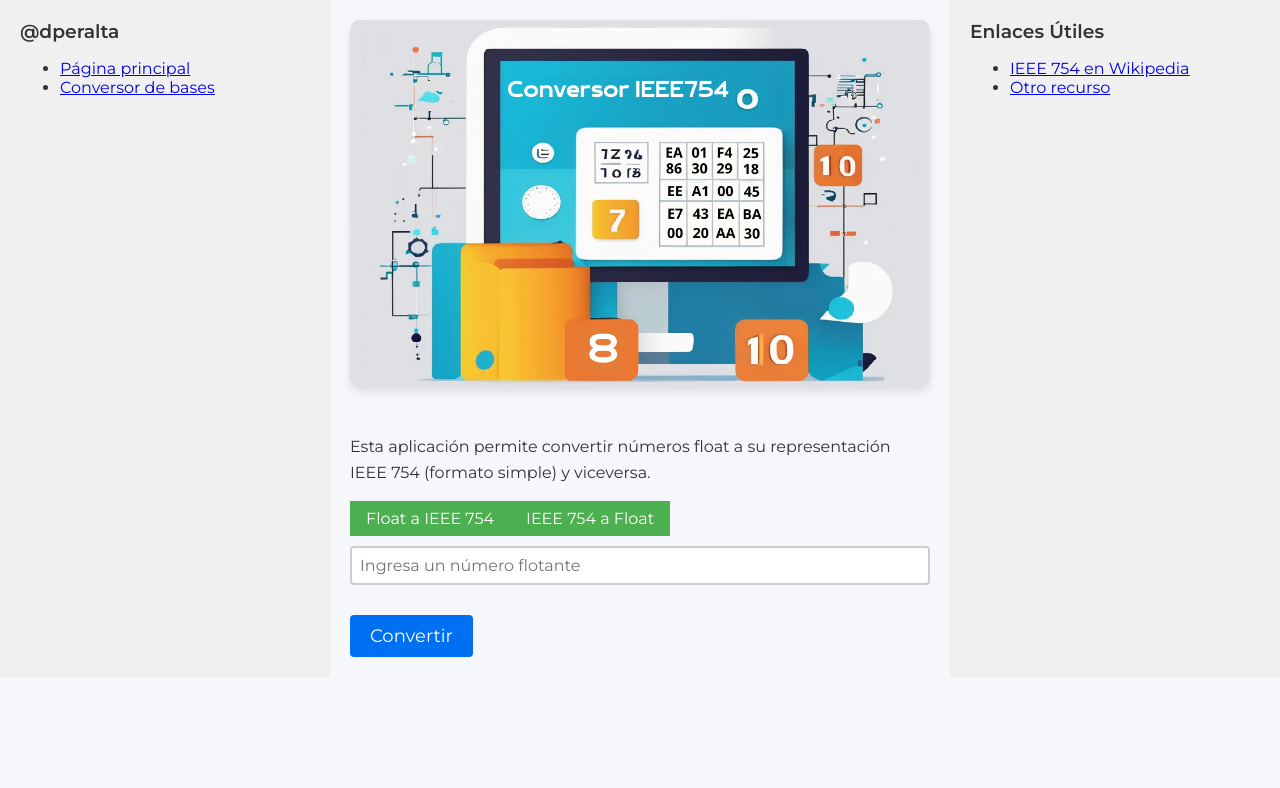
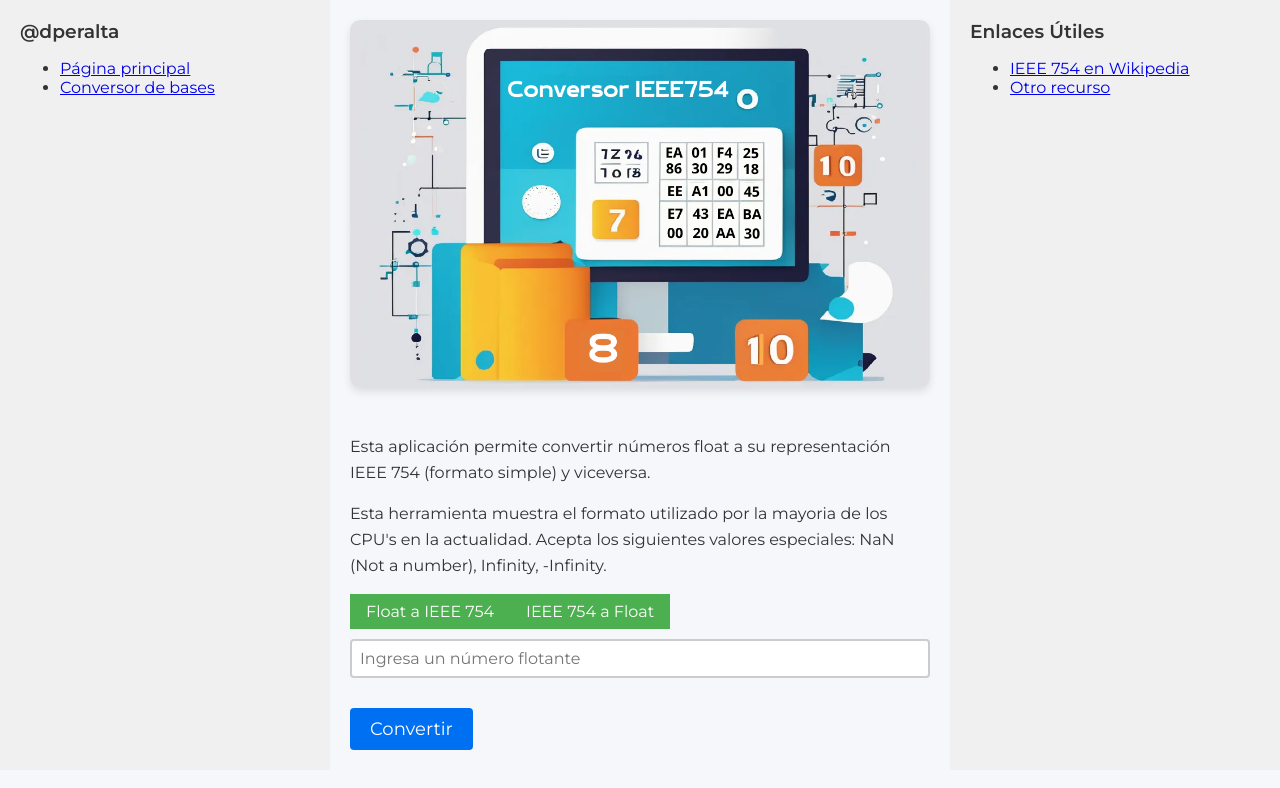
Before and after one commit to dperalta86/ieee754, a Next.js app: page / in a window 1280 px wide. Shown: the top 788 px of the page. Built offline with nearby package versions, Linux system fonts and the light colour scheme.

Commit message:
Se "limpia" error después de un NaN. Se agreggó estilos a cadena de bits

```diff
--- a/src/components/Header.js
+++ b/src/components/Header.js
@@ -2,6 +2,8 @@ const Header = () => (
     <div className="header">
         <img src="/images/image.png" alt="Descripción" className="heroImage" />
         <p>Esta aplicación permite convertir números float a su representación IEEE 754 (formato simple) y viceversa.</p>
+        <p>Esta herramienta muestra el formato utilizado por la mayoria de los CPU's en la actualidad. Acepta los
+         siguientes valores especiales: NaN (Not a number), Infinity, -Infinity.</p>
     </div>
 );
 
--- a/src/styles/BitDisplay.module.css
+++ b/src/styles/BitDisplay.module.css
@@ -135,13 +135,13 @@
 }
 
 .sign-bit {
-    background-color: #ff6666;
+    color: #ff6666;
 }
 
 .exponent-bit {
-    background-color: #66b3ff;
+    color: #66b3ff;
 }
 
 .mantissa-bit {
-    background-color: #99ff99;
+    color: #99ff99;
 }
```
